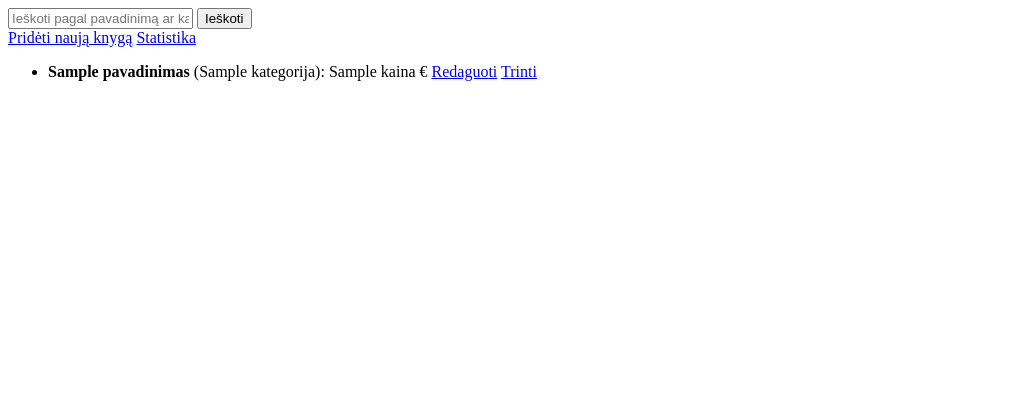
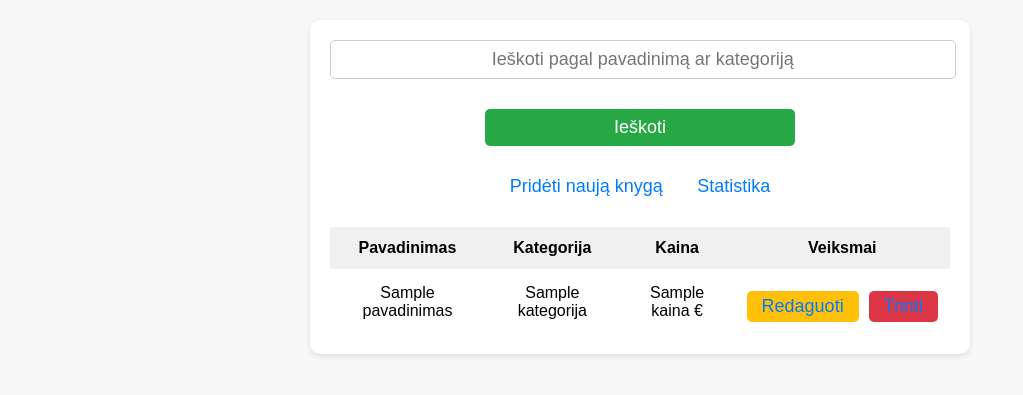
Before and after one commit to Tomas80-blip/mano_projektas, a Django app: template katalogas/templates/pagrindinis.html in a window 1280 px wide. Shown: the top 395 px of the page, without its empty margins (0-1023 px from the left). Run offline with Django 3.2, Linux system fonts and the light colour scheme; the template is opened without the code that fills it: most values are stand-ins (such as "Sample title", 1, 10 or a date in 2020).

Commit message:
update 3

```diff
--- a/katalogas/forms.py
+++ b/katalogas/forms.py
@@ -4,4 +4,4 @@ from .models import Knyga
 class KnygaForm(forms.ModelForm):
     class Meta:
         model = Knyga
-        fields = '__all__'
+        fields = ['pavadinimas', 'aprasymas', 'kaina', 'kategorija']
--- a/katalogas/models.py
+++ b/katalogas/models.py
@@ -16,6 +16,7 @@ class Knyga(models.Model):
         return self.pavadinimas
 
 
+# Prideti kategorijas ir knygas per shell(terminale)
 # python manage.py shell
 
 # from katalogas.models import Kategorija, Knyga
--- a/katalogas/templates/pagrindinis.html
+++ b/katalogas/templates/pagrindinis.html
@@ -1,27 +1,44 @@
+{% load static %}
 <!DOCTYPE html>
 <html>
 <head>
+    <link rel="stylesheet" href="{% static 'stilius/style.css' %}">
     <title>Pagrindinis</title>
 </head>
 <body>
-
+<div class="container">
     <form method="get">
         <input type="text" name="q" placeholder="Ieškoti pagal pavadinimą ar kategoriją">
         <button type="submit">Ieškoti</button>
     </form>
+    <div class="button-group">
+    <a href="{% url 'prideti_knyga' %}" >Pridėti naują knygą</a>
+    <a href="{% url 'statistika' %}" >Statistika</a>
+    </div>
 
-<a href="{% url 'prideti_knyga' %}">Pridėti naują knygą</a>
-<a href="{% url 'statistika' %}">Statistika</a>
-
-<ul>
+    <table>
+        <thead>
+            <tr>
+                <th>Pavadinimas</th>
+                <th>Kategorija</th>
+                <th>Kaina</th>
+                <th>Veiksmai</th>
+            </tr>
+        </thead>
+        <tbody>
         {% for knyga in knygos %}
-    <li>
-        <strong>{{ knyga.pavadinimas }}</strong> ({{ knyga.kategorija }}): {{ knyga.kaina }} €
-        <a href="{% url 'redaguoti_knyga' knyga.pk %}">Redaguoti</a>
-        <a href="{% url 'trinti_knyga' knyga.pk %}">Trinti</a>
-    </li>
+            <tr>
+                <td>{{ knyga.pavadinimas }}</td>
+                <td>{{ knyga.kategorija }}</td>
+                <td>{{ knyga.kaina }} €</td>
+                <td class="button-group1">
+                    <a href="{% url 'redaguoti_knyga' knyga.pk %}" class="redaguoti">Redaguoti</a>
+                    <a href="{% url 'trinti_knyga' knyga.pk %}" class="trinti">Trinti</a>
+                </td>
+            </tr>
         {% endfor %}
-</ul>
-
+        </tbody>
+    </table>
+</div>
 </body>
 </html>
--- a/katalogas/templates/statistika.html
+++ b/katalogas/templates/statistika.html
@@ -1,10 +1,13 @@
+{% load static %}
 <!DOCTYPE html>
 <html>
 <head>
+    <link rel="stylesheet" href="{% static 'stilius/style.css' %}">
     <title>Statistika</title>
 </head>
 <body>
 
+<div class="container">
     <h2>Statistika pagal kategorijas</h2>
     <ul>
     {% for kat in kategorijos %}
@@ -18,6 +21,6 @@
     {% endfor %}
     </ul>
     <a href="{% url 'pagrindinis' %}">Pagrindinis</a>
-
+</div>
 </body>
 </html>
--- a/mano_projektas/settings.py
+++ b/mano_projektas/settings.py
@@ -115,7 +115,7 @@ USE_TZ = True
 # Static files (CSS, JavaScript, Images)
 # https://docs.djangoproject.com/en/5.2/howto/static-files/
 
-STATIC_URL = 'static/'
+STATIC_URL = '/static/'
 
 # Default primary key field type
 # https://docs.djangoproject.com/en/5.2/ref/settings/#default-auto-field
--- a/mano_projektas/urls.py
+++ b/mano_projektas/urls.py
@@ -16,8 +16,13 @@ Including another URLconf
 """
 from django.contrib import admin
 from django.urls import path, include
+from django.conf import settings
+from django.conf.urls.static import static
 
 urlpatterns = [
     path('admin/', admin.site.urls),
     path('', include('katalogas.urls'))
 ]
+
+if settings.DEBUG:
+    urlpatterns += static(settings.STATIC_URL, document_root=settings.STATIC_ROOT)
```
Also changed, not shown: katalogas/templates/knyga_form.html (+9 -4 lines), katalogas/templates/trinti_knyga.html (+6 -2 lines), README.md. Lines whose indentation alone changed are shown as unchanged.
